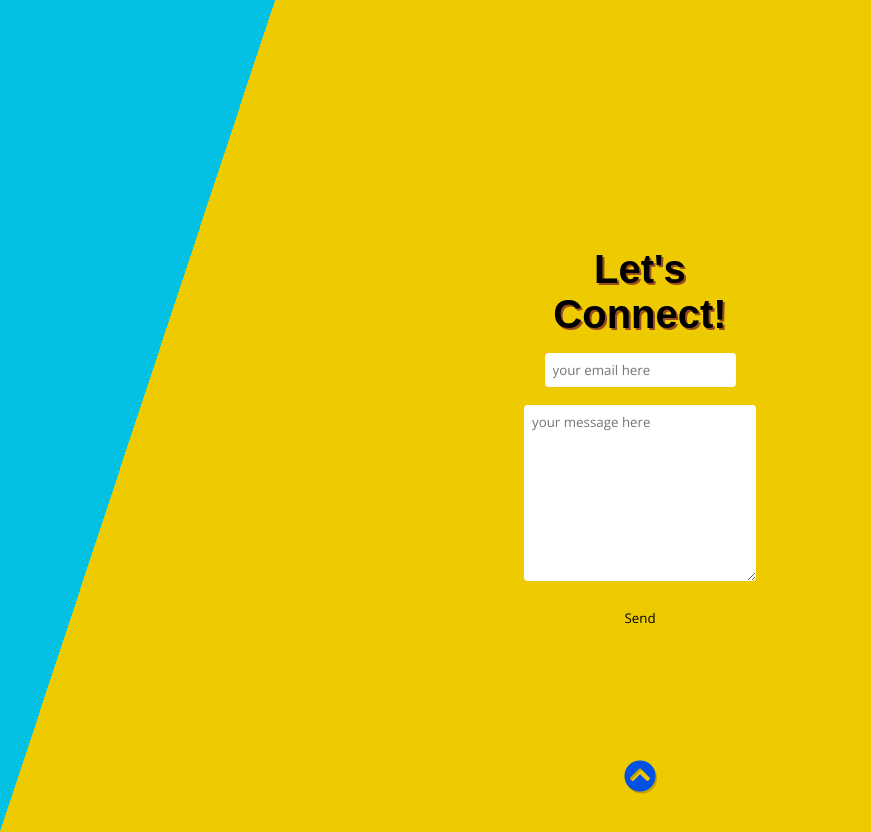
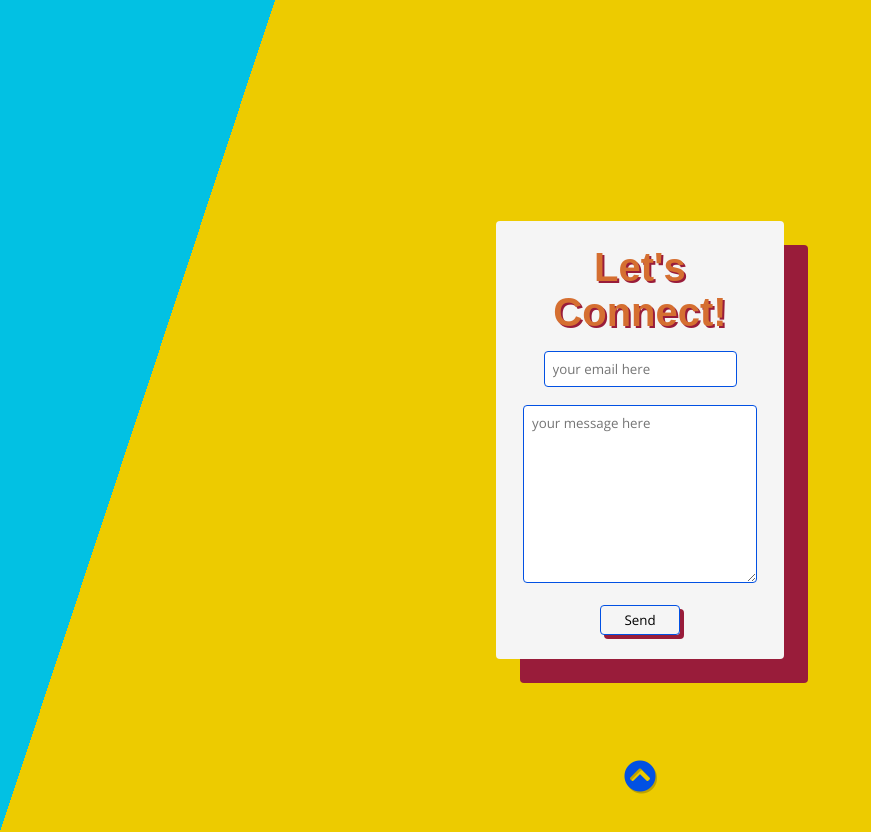
Before and after one commit to typexapex/portfolio-v3, a PHP site: page / in a window 1280 px wide. Shown: the part 3040-3872 px from the top of the page, without its empty margins (0-871 px from the left). Run offline with PHP 8.4, Linux system fonts and the light colour scheme; some libraries are stand-ins or nearby versions; some web fonts are replaced.

Commit message:
contact form styled

```diff
--- a/css/contact.css
+++ b/css/contact.css
@@ -1,43 +1,44 @@
 .contact {
-  background: var(--tan);
-  box-shadow: var(--shad);
-  border-radius: 8px;
+  background: var(--offwhite);
+  box-shadow: var(--bshad);
+  border-radius: 4px;
   padding: 3vh;
   width: 30vh;
   text-align: center;
 }
 
 .contact-header {
-  color: var(--grn1);
+  color: var(--orange);
   text-shadow: var(--tshad);
   margin-bottom: 16px;
 }
 
 #email-message {
-  font-family: 'Open Sans', sans-serif;
+  font-family: var(--text);
   min-width: 90%;
   height: 160px;
   padding: 8px;
   border-radius: 4px;
-  border: none;
-  box-shadow: var(--shad);
+  border: 1px solid var(--dblue);
+  /*box-shadow: var(--smbshad);*/
 }
 
 #email-address {
-  font-family: 'Open Sans', sans-serif;
+  font-family: var(--text);
   height: auto;
   min-width: 30%;
-  border: none;
+  border: 1px solid var(--dblue);
   border-radius: 4px;
   padding: 8px;
-  box-shadow: var(--shad);
+  /*box-shadow: var(--smbshad);*/
 }
 
 .contact-button {
   background: transparent;
-  font-family: 'Open Sans', sans-serif;
+  font-family: var(--text);
   height: 30px;
   width: 80px;
-  border-radius: 15px;
-  border: 1px solid var(--grn1);
+  border-radius: 4px;
+  border: 1px solid var(--dblue);
+  box-shadow: var(--smbshad);
 }
--- a/css/main-elements.css
+++ b/css/main-elements.css
@@ -13,8 +13,9 @@
   --header: 'Sansita', sans-serif;
   --text: 'Open Sans', sans-serif;
   --dtshad: 4px 3px 0px var(--gold), 9px 8px 0px rgba(153,28,58,1);
-  --tshad: 2px 1.5px 0px rgb(154,77,31);
+  --tshad: 2px 1.5px 0px rgb(153,28,58);
   --bshad: 24px 24px 0px var(--red);
+  --smbshad: 4px 4px 0 var(--red);
 
 }
 
--- a/css/project-card.css
+++ b/css/project-card.css
@@ -37,7 +37,7 @@
   height: 30px;
   border-radius: 4px;
   border: 1px solid var(--dblue);
-  box-shadow: 4px 4px 0 var(--red);
+  box-shadow: var(--smbshad);
   display: flex;
   justify-content: center;
   align-items: center;
```
